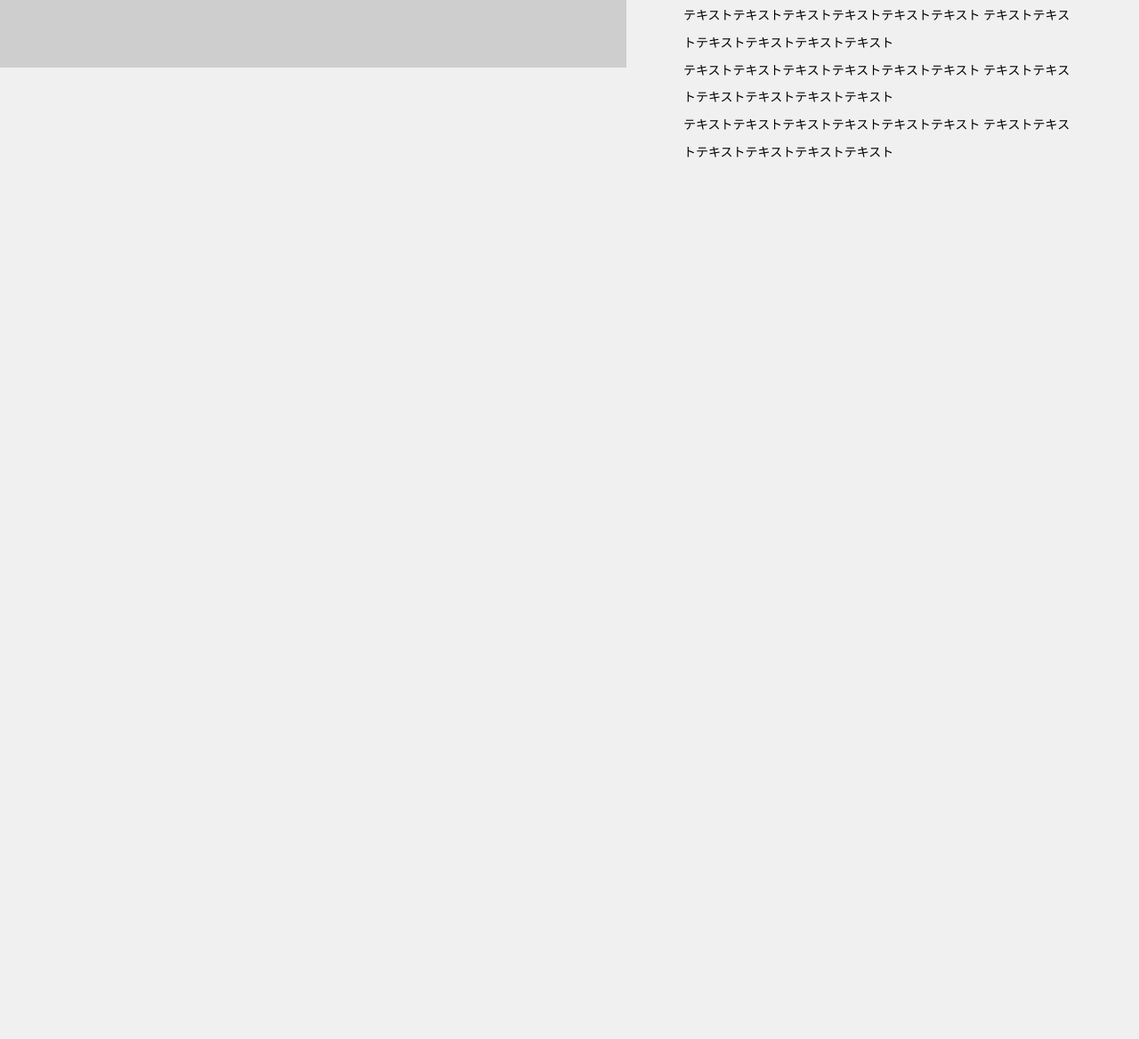
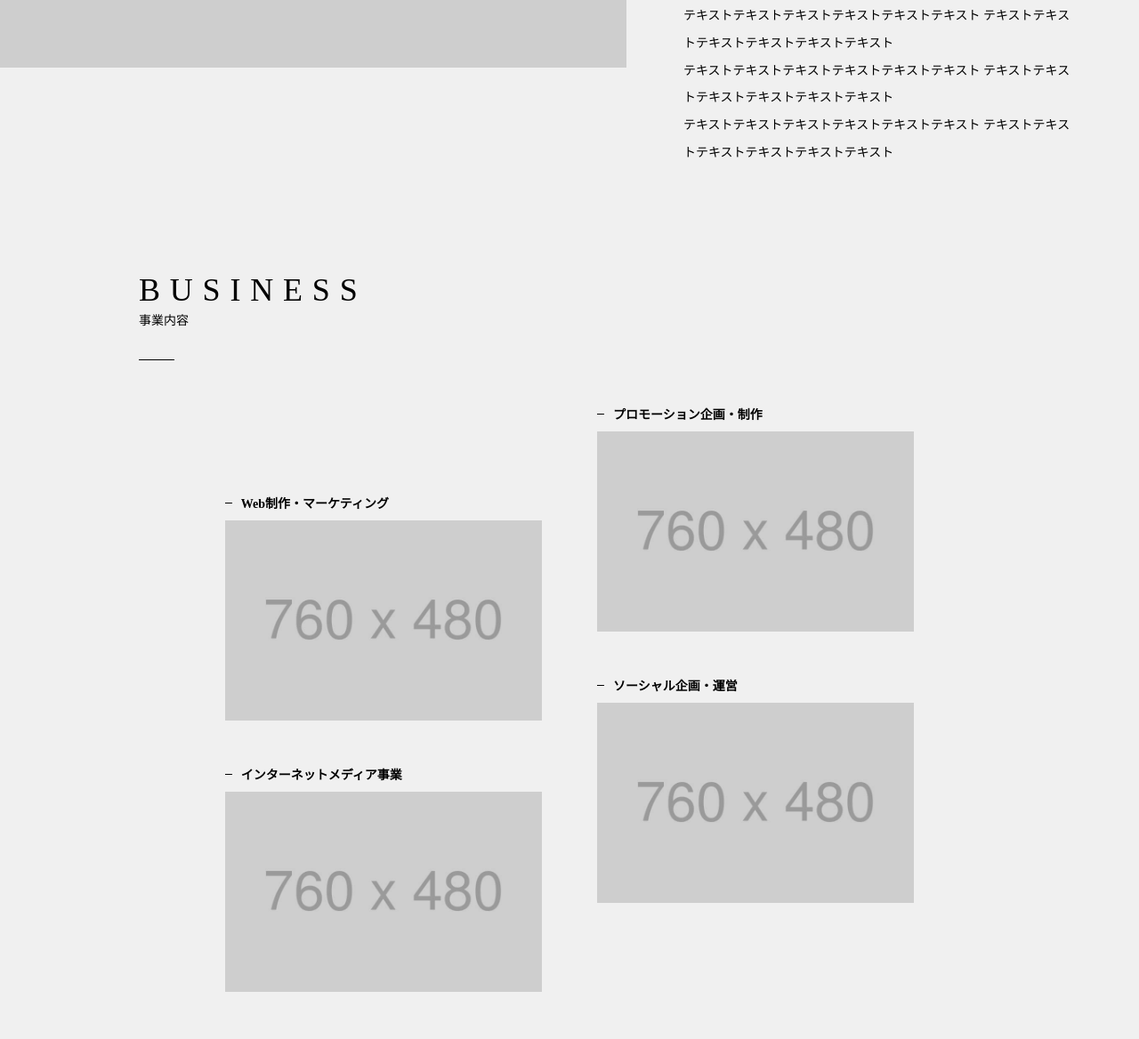
Before and after one commit to yusuke-okuno/codestep-beginner2, a plain HTML site: page index.html in a window 1280 px wide. Shown: the part 1587-2755 px from the top of the page at 89% size. Before the commit the page ends 1895 px from the top, so only its background shows below. Drawn offline with Linux system fonts and the light colour scheme; some packages are replaced by stand-ins of ours.

Commit message:
Add:BUSINESS部分の追加

```diff
--- a/index.html
+++ b/index.html
@@ -25,10 +25,12 @@
     </div>
     <a class="contact" href="#">お問い合わせ</a>
   </header>
+
   <main>
     <div id="mainvisual">
       <img src="img/mainvisual.jpg" alt="">
     </div>
+
     <section id="news" class="wrapper">
       <h2 class="section-title">
         <span class="english">NEWS</span>
@@ -58,11 +60,11 @@
         </li>
       </ul>
     </section>
+
     <section id="about">
       <div class="img">
         <img src="img/about.jpg" alt="">
       </div>
-
       <div class="text">
         <h2 class="section-title">
           <span class="english">ABOUT</span>
@@ -82,13 +84,42 @@
         </p>
       </div>
     </section>
+
     <section id="business" class="wrapper">
+      <h2 class="section-title">
+        <span class="english">BUSINESS</span>
+        <span class="japanese">事業内容</span>
+      </h2>
 
+      <div class="flex">
+        <div class="left">
+          <div class="item">
+            <p class="title">Web制作・マーケティング</p>
+            <img src="img/business1.jpg" alt="">
+          </div>
+          <div class="item">
+            <p class="title">インターネットメディア事業</p>
+            <img src="img/business2.jpg" alt="">
+          </div>
+        </div>
+        <div class="right">
+          <div class="item">
+            <p class="title">プロモーション企画・制作</p>
+            <img src="img/business3.jpg" alt="">
+          </div>
+          <div class="item">
+            <p class="title">ソーシャル企画・運営</p>
+            <img src="img/business4.jpg" alt="">
+          </div>
+        </div>
+      </div>
     </section>
+
     <section id="company" class="wrapper">
 
     </section>
   </main>
+
   <footer>
     <div class="wrapper">
 
--- a/style.scss
+++ b/style.scss
@@ -151,3 +151,39 @@ li {
     }
   }
 }
+
+#business {
+  margin-bottom: 120px;
+  .flex {
+    display: flex;
+    justify-content: space-between;
+    padding: 0 10%;
+    .left {
+      width: 46%;
+      margin-top: 100px;
+    }
+    .right {
+      width: 46%;
+    }
+    .item {
+      margin-bottom: 50px;
+    }
+    // .item:last-child {
+    //   margin-bottom: 0;
+    // }
+    .title {
+      font-weight: bold;
+      margin: 0 0 10px 18px;
+      position: relative;
+    }
+    .title::before {
+      content: "";
+      width: 8px;
+      height: 1px;
+      background-color: #000;
+      position: absolute;
+      top: 50%;
+      left: -18px;
+    }
+  }
+}
```
Also changed, not shown: style.css, 1 other file.
